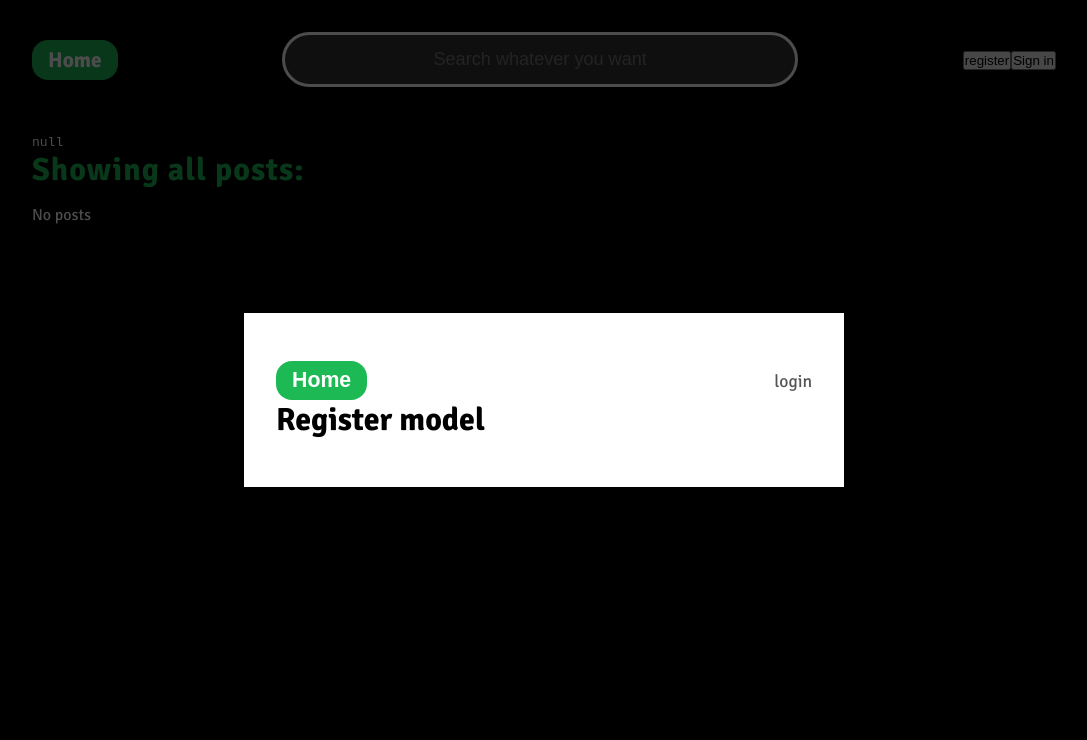
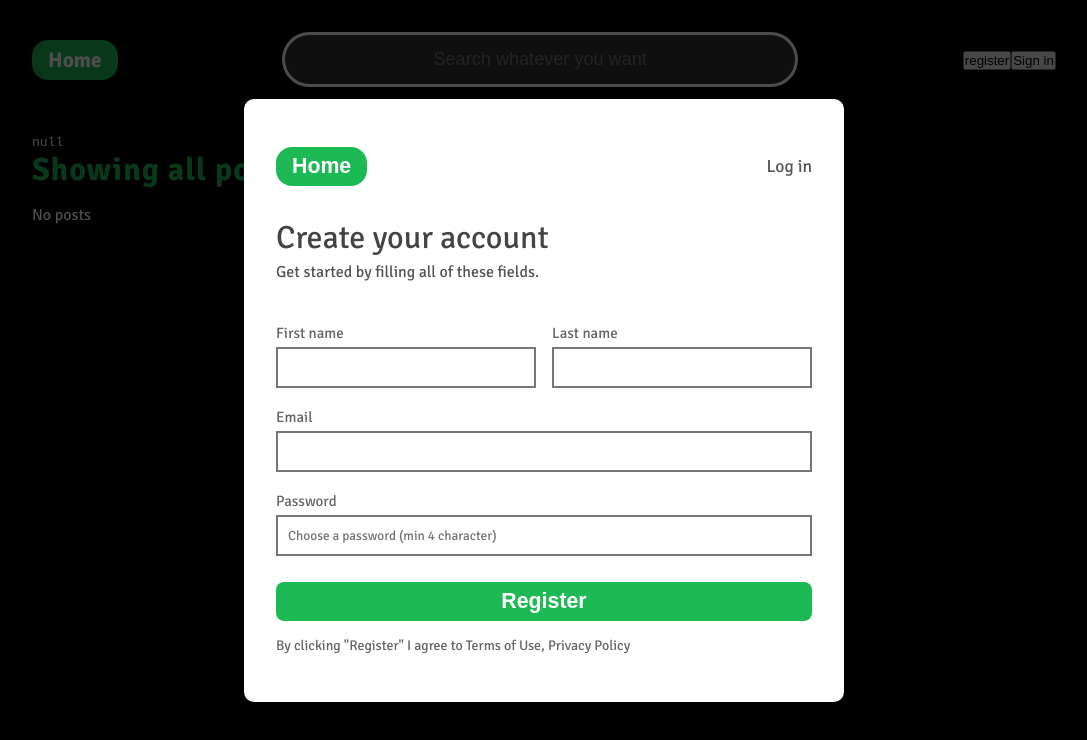
Before and after one commit to achr3012/search_example_nextjs13.2, a Next.js app: page / in a window 1280 px wide. Both pictures are taken after a click on the button "register". Shown: the top 740 px of the page, without its empty margins (96-1183 px from the left). Built offline with nearby package versions, Linux system fonts and the light colour scheme; no server answers; the database is empty.

Commit message:
add register logic and functionality without validation

```diff
--- /dev/null
+++ b/app/api/register/route.ts
@@ -0,0 +1,25 @@
+import {hash} from 'bcrypt'
+import { PrismaClient } from '@prisma/client';
+import {NextResponse} from 'next/server'
+
+const prisma = new PrismaClient();
+
+export async function POST(req: Request) {
+	const {firstN, lastN, email, password} = await req.json()
+	const hashed = await hash(password, 12)
+
+	const user = await prisma.user.create({
+		data: {
+			email,
+			firstName: firstN,
+			lastName: lastN,
+			password: hashed
+		}
+	})
+
+	return NextResponse.json({
+		user: {
+			email: user.email
+		}
+	})
+}
--- a/app/components/UserActions.tsx
+++ b/app/components/UserActions.tsx
@@ -16,27 +16,84 @@ const UserActions = () => {
   const { data: session } = useSession()
 
   const [modelIsOpen, modelOpen] = useState(false);
-  const [currentModel, setCurrentModel] = useState<currentModelType | null>(null);
+  const [currentModel, setCurrentModel] = useState<currentModelType | null>(null)
 
   const Model = () => {
+
+    const [firstN, setFirstN] = useState('')
+    const [lastN, setLastN] = useState('')
+    const [email, setEmail] = useState('')
+    const [password, setPassword] = useState('')
+
+    const [isFnameFocus, setFnameFocus] = useState(false)
+    const [isLnameFocus, setLnameFocus] = useState(false)
+    const [isEmailFocus, setEmailFocus] = useState(false)
+    const [isPasswordFocus, setPasswordFocus] = useState(false)
+
+    const onSubmit = async (e) => {
+      e.preventDefault()
+
+      try {
+        const res = await fetch('/api/register', {
+          method: 'POST',
+          body: JSON.stringify({firstN, lastN, email, password}),
+          headers: {
+            'Content-Type': 'application/json'
+          }
+        })
+
+        if (res.ok) {
+          // redirect
+
+        }
+      } catch (error: any) {
+        console.log({error})
+      }
+    }
+
     return (
       <div className={styles.model}>
         <div>
           <header>
-            <button className={styles.homeButton} onClick={() => { setCurrentModel(null); modelOpen(false) }}>Home</button>
-            {currentModel === currentModelType.LOGIN && (<button className={styles.otherAction} onClick={() => { setCurrentModel(null); modelOpen(false); setCurrentModel(currentModelType.REGISTER); modelOpen(true) }}>Register</button>)}
-            {currentModel === currentModelType.REGISTER && (<button className={styles.otherAction} onClick={() => { setCurrentModel(null); modelOpen(false); setCurrentModel(currentModelType.LOGIN); modelOpen(true) }}>login</button>)}
+            <nav>
+              <button className={styles.homeButton} onClick={() => { setCurrentModel(null); modelOpen(false) }}>Home</button>
+              {currentModel === currentModelType.LOGIN
+                ? (<button className={styles.otherAction} onClick={() => { setCurrentModel(null); modelOpen(false); setCurrentModel(currentModelType.REGISTER); modelOpen(true) }}>Register</button>)
+                : (<button className={styles.otherAction} onClick={() => { setCurrentModel(null); modelOpen(false); setCurrentModel(currentModelType.LOGIN); modelOpen(true) }}>Log in</button>)}
+            </nav>
+            <div>
+              <h1>{currentModel === currentModelType.LOGIN ? "Log in" : "Create your account"}</h1>
+              {currentModel === currentModelType.REGISTER && (<p>Get started by filling all of these fields.</p>)}
+            </div>
           </header>
           {currentModel === currentModelType.LOGIN && (
             <div>
-              <h1>Login model</h1>
+              Log in
             </div>
           )}
           {currentModel === currentModelType.REGISTER && (
-            <div>
-
-              <h1>Register model</h1>
-            </div>
+            <form onSubmit={onSubmit} className={styles.register}>
+              <div className={styles.group}>
+                <div className={styles.formGroup}>
+                  <label htmlFor="firstName" className={isFnameFocus ? styles.labelFocus : ''}>First name</label>
+                  <input onChange={(e) => setFirstN(e.target.value)} value={firstN} type="text" id="firstName" onFocus={() => setFnameFocus(true)} onBlur={() => setFnameFocus(false)} />
+                </div>
+                <div className={styles.formGroup}>
+                  <label htmlFor="lastName" className={isLnameFocus ? styles.labelFocus : ''}>Last name</label>
+                  <input onChange={(e) => setLastN(e.target.value)} value={lastN} type="text" id="lastName" onFocus={() => setLnameFocus(true)} onBlur={() => setLnameFocus(false)} />
+                </div>
+              </div>
+              <div className={styles.formGroup}>
+                <label htmlFor="email" className={isEmailFocus ? styles.labelFocus : ''}>Email</label>
+                <input onChange={(e) => setEmail(e.target.value)} value={email} type="email" id="email" onFocus={() => setEmailFocus(true)} onBlur={() => setEmailFocus(false)} />
+              </div>
+              <div className={styles.formGroup}>
+                <label htmlFor="password" className={isPasswordFocus ? styles.labelFocus : ''}>Password</label>
+                <input onChange={(e) => setPassword(e.target.value)} value={password} type="password" id="password" placeholder="Choose a password (min 4 character)" onFocus={() => setPasswordFocus(true)} onBlur={() => setPasswordFocus(false)} />
+              </div>
+              <button type="submit" className={styles.homeButton}>Register</button>
+              <p>By clicking "Register" I agree to Terms of Use, Privacy Policy</p>
+            </form>
           )}
         </div>
       </div>
--- a/app/page.module.css
+++ b/app/page.module.css
@@ -44,7 +44,7 @@
 }
 
 .container {
-  width: 1024px;
+  max-width: 1024px;
   margin: 0 auto;
 }
 
@@ -180,18 +180,19 @@
   color: #000;
   padding: 3rem 2rem;
   width: 600px;
+  border-radius: 10px;
 }
 
-.model > div header {
+.model > div header nav {
   display: flex;
   justify-content: space-between;
 }
 
-.model > div header .homeButton {
+.model > div header nav .homeButton {
   border: none;
 }
 
-.model > div header .otherAction {
+.model > div header nav .otherAction {
   background-color: transparent;
   font-size: 1.1em;
   color: rgb(0 0 0 / 0.666);
@@ -199,7 +200,69 @@
   border: none;
 }
 
-.model > div header .otherAction:hover {
+.model > div header nav .otherAction:hover {
   color: #000;
   text-decoration: dashed;
 }
+
+.model header div {
+  padding: 2rem 0;
+}
+
+.model header div h1 {
+  font-weight: normal;
+  color: #444;
+}
+
+.model header div p {
+  color: #555;
+  padding-top: 5px;
+}
+
+.model .register .group {
+  display: flex;
+  gap: 1rem;
+}
+
+.model .formGroup {
+  flex: .5;
+  display: flex;
+  flex-direction: column;
+  padding: 10px 0;
+}
+
+.model .formGroup label {
+  color: #666;
+  font-size: 15px;
+  margin-bottom: 5px;
+  font-weight: normal;
+  cursor: pointer;
+}
+
+
+.labelFocus {
+  color: #1db954 !important;
+}
+
+.model .formGroup input {
+  padding: 10px;
+  font-family: inherit;
+  outline: none;
+  border: 2px solid #777;
+}
+
+.model .formGroup input:focus {
+  border-color: #1db954;
+}
+
+.model form .homeButton {
+  width: 100%;
+  border-radius: 8px;
+  border: none;
+  margin: 1rem 0;
+}
+
+.model form p {
+  font-size: 14px;
+  color: #666;
+}
```
